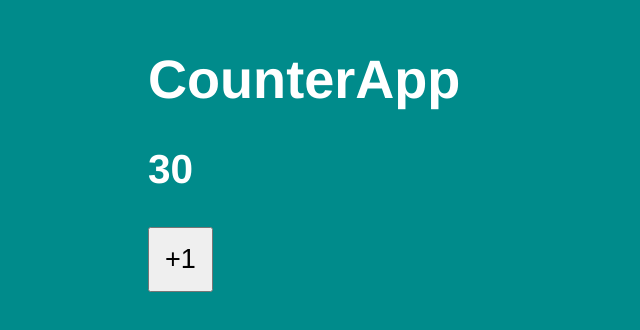
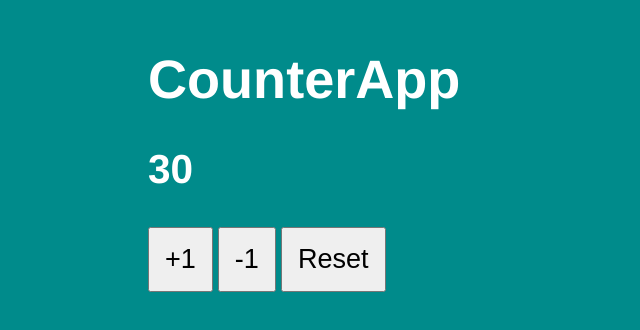
Before and after one commit to Rubru94/course-react-hooks-MERN, a React (Vite) app in the folder react/03-counter-app-vite/: page / in a window 1280 px wide. Shown: the part 136-466 px from the top of the page, without its empty margins (0-640 px from the left). Built offline with nearby package versions, Linux system fonts and the light colour scheme.

Commit message:
feat(03-counter-app-vite): hooks - handleSubtract & handleReset

```diff
--- a/react/03-counter-app-vite/src/CounterApp.tsx
+++ b/react/03-counter-app-vite/src/CounterApp.tsx
@@ -1,11 +1,12 @@
 import { useState } from 'react'; // nomenclature --> if it starts with "use" it is a hook
-import { MouseEvent } from 'react';
 
 export interface CounterAppProps {
   value?: number;
 }
 
 export const CounterApp = ({ value }: CounterAppProps) => {
+  console.log('render'); // When status changes, the component is executed again
+
   const [counter, setCounter] = useState(value);
 
   const handleAdd = () => {
@@ -13,13 +14,19 @@
     // setCounter((c) => c + 1);
   };
 
+  const handleSubtract = () => setCounter(counter - 1);
+
+  const handleReset = () => setCounter(value);
+
   return (
     <>
       <h1>CounterApp</h1>
       <h2> {counter} </h2>
       {/* equivalent --> it can be simplified by leaving only the reference to the function that will receive the same arguments in same order */}
       {/* <button onClick={(event) => handleAdd(event)}>+1</button> */}
-      <button onClick={handleAdd}>+1</button>
+      <button onClick={handleAdd}> +1 </button>
+      <button onClick={handleSubtract}> -1 </button>
+      <button onClick={handleReset}> Reset </button>
 
       {/* <button onClick={(event) => handleAdd(event, 1)}>+1</button> */}
     </>
--- a/react/03-counter-app-vite/src/styles.scss
+++ b/react/03-counter-app-vite/src/styles.scss
@@ -12,4 +12,5 @@
 button {
   font-size: 1.3rem;
   padding: 15px;
+  margin-right: 5px;
 }
```
